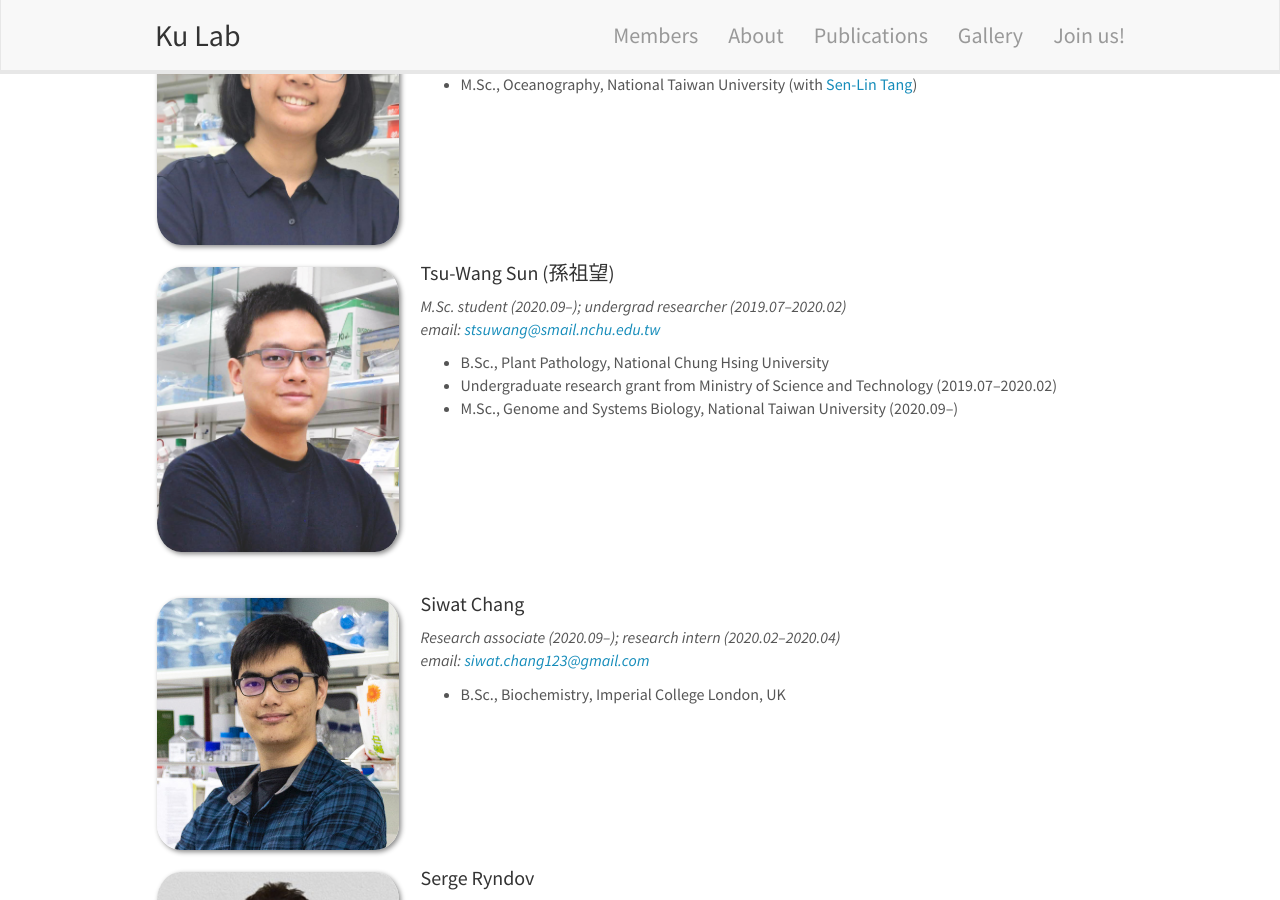
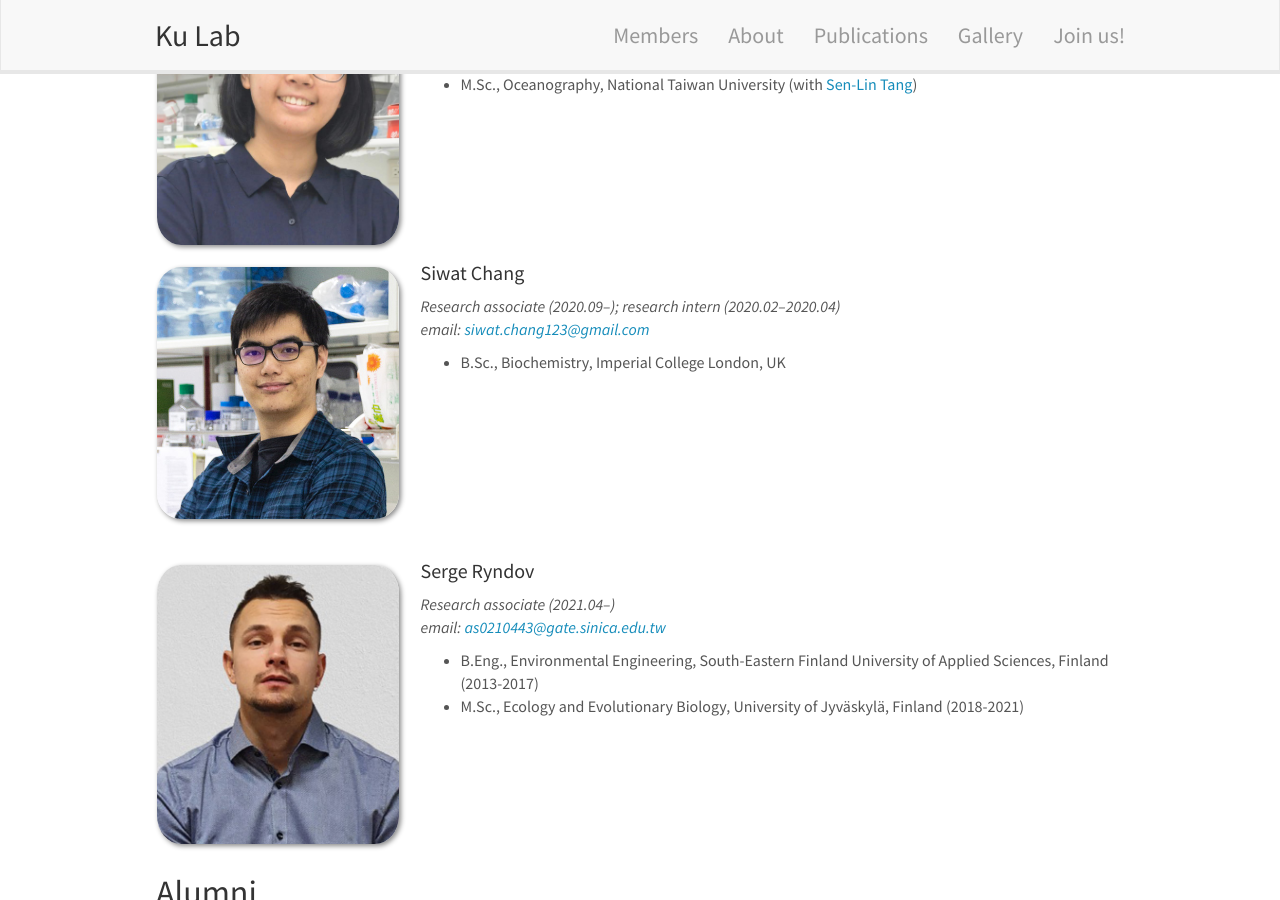
Before and after one commit to tzutongkao/Kao_Lab, a Jekyll site: the page built from _pages/team.md, in a window 1280 px wide and 900 px high, scrolled down 1452 px. Built offline with Jekyll 4.4.1, drawn with Linux system fonts in a browser that asks for light colours; nearby versions of some CDN libraries.

Commit message:
Update team_members.yml

```diff
--- a/_data/team_members.yml
+++ b/_data/team_members.yml
@@ -45,15 +45,6 @@
   education1: B.Sc., Bioscience and Biotechnology, National Taiwan Ocean University
   education2: M.Sc., Oceanography, National Taiwan University (with <a href="http://biodiv.sinica.edu.tw/~sltang/index.php">Sen-Lin Tang</a>)
 
-- name: Tsu-Wang Sun (孫祖望)
-  photo: TsuWang.jpg
-  info: M.Sc. student (2020.09–); undergrad researcher (2019.07–2020.02)
-  email: stsuwang@smail.nchu.edu.tw
-  number_educ: 3
-  education1: B.Sc., Plant Pathology, National Chung Hsing University
-  education2: Undergraduate research grant from Ministry of Science and Technology (2019.07–2020.02)
-  education3: M.Sc., Genome and Systems Biology, National Taiwan University (2020.09–)
-
 - name: Siwat Chang
   photo: Siwat.jpg
   info: Research associate (2020.09–); research intern (2020.02–2020.04)
```
